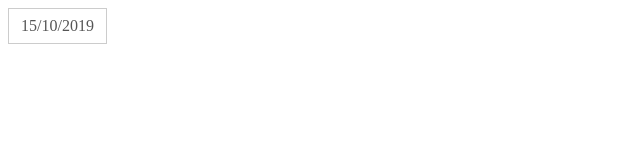
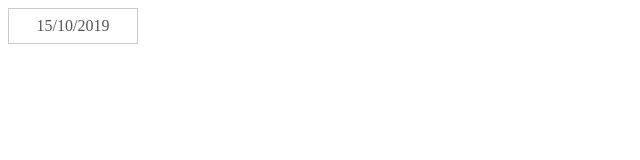
Before and after one commit to Nikhinrajkk/react-date-picker, a React app: page / in a window 1280 px wide. Shown: the top 160 px of the page, without its empty margins (0-640 px from the left). Built offline with nearby package versions, Linux system fonts and the light colour scheme.

Commit message:
Adding options to customise selector

```diff
--- a/src/js/date-picker/datePicker.jsx
+++ b/src/js/date-picker/datePicker.jsx
@@ -57,11 +57,12 @@ class DatePicker extends Component {
   daysInMonth = (month, year) => 32 - new Date(year, month, 32).getDate();
 
   hidePopup = () => {
+    const { showPopup } = this.state;
     this.setState({
-      showPopup: !this.state.showPopup,
+      showPopup: !showPopup,
       showDatePicker: true,
       showMonthPicker: false,
-      showYearPicker: false,
+      showYearPicker: false
     });
   };
 
@@ -74,9 +75,11 @@ class DatePicker extends Component {
     this.setState({
       selectedDay: day,
       selectedDate: date
-    })
+    });
     this.hidePopup();
-    this.props.onDateSelect && this.props.onDateSelect(date);
+    if (this.props.onDateSelect) {
+      this.props.onDateSelect(date);
+    }
   };
 
   onMonthSelect = (evt) => {
@@ -88,7 +91,7 @@ class DatePicker extends Component {
       selectedDate: `${selectedDay}/${monthIndex + 1}/${selectedYear}`,
       showMonthPicker: false,
       showDatePicker: true
-    })
+    });
   };
 
   onYearSelect = (evt) => {
@@ -100,7 +103,7 @@ class DatePicker extends Component {
       selectedDate: `${selectedDay}/${selectedMonth + 1}/${year}`,
       showYearPicker: false,
       showDatePicker: true
-    })
+    });
   };
 
   onPrevMonthClick = () => {
@@ -117,7 +120,7 @@ class DatePicker extends Component {
     this.setState({
       selectedYear: year,
       selectedMonth: month
-    })
+    });
   };
 
   onNextMonthClick = () => {
@@ -134,7 +137,7 @@ class DatePicker extends Component {
     this.setState({
       selectedYear: year,
       selectedMonth: month
-    })
+    });
   };
 
   onMonthPickerSelect = () => {
@@ -142,7 +145,7 @@ class DatePicker extends Component {
       showYearPicker: false,
       showMonthPicker: true,
       showDatePicker: false
-    })
+    });
   };
 
   onYearPickerSelect = () => {
@@ -150,8 +153,20 @@ class DatePicker extends Component {
       showYearPicker: true,
       showMonthPicker: false,
       showDatePicker: false
-    })
+    });
   };
+
+  getSelectionStyles = (selection, defaultSelection) => {
+    const { color } = this.props;
+
+    if (selection === defaultSelection) {
+      if (color) {
+        return { backgroundColor: color, color: 'white' };
+      }
+      return { backgroundColor: '#1ca6d9', color: 'white' };
+    }
+    return {};
+  }
 
   render() {
     const {
@@ -165,6 +180,13 @@ class DatePicker extends Component {
       showPopup
     } = this.state;
 
+    const {
+      iconURL,
+      selectorStyle = {},
+      input = false,
+      iconPosition = 'right'
+    } = this.props;
+
     const monthDays = this.daysInMonth(selectedMonth, selectedYear);
     const startDay = new Date(`${selectedMonth + 1}/1/${selectedYear}`).getDay();
     let dateArray = [];
@@ -175,16 +197,37 @@ class DatePicker extends Component {
 
     const yearArray = Array.from(Array(12), (year = selectedYear - 5, i) => year + i);
 
+    const iconPositionStyle = iconPosition === 'left' ? { flexDirection: 'row-reverse' } : {};
+    const iconStyle = iconPosition === 'left' ? { marginLeft: 0, marginRight: 5 } : {};
 
     return (
-      <div className="date-picker-wrapper">
+      <div
+        className="date-picker-wrapper"
+      >
+        {input
+          ? (
+            <input
+              type="text"
+              value={selectedDate}
+              onClick={() => this.hidePopup()}
+              style={selectorStyle}
+              className="date-picker-selector"
+            />)
+          : (
             <div
               className="date-picker-selector"
+              style={{ cursor: 'pointer', ...selectorStyle, ...iconPositionStyle }}
               onClick={() => this.hidePopup()}
               role="presentation"
             >
               {selectedDate}
-        </div>
+              {iconURL
+                && (
+                  <img src={this.props.iconURL} alt="icon" style={iconStyle} />
+                )}
+            </div>)
+        }
+
         {showPopup
           && (
             <div>
@@ -234,16 +277,16 @@ class DatePicker extends Component {
                         <div>Sa</div>
                       </div>
                       <div className="date-wrapper">
-                        {dateArray.map((date, index) => (
+                        {dateArray.map((day, index) => (
                           <div
                             onClick={evt => this.onDateSelect(evt)}
                             role="presentation"
-                            className={date !== null
-                              ? `date-item ${date === selectedDay
-                              && 'selected-date-item'}` : 'date-space'}
-                              key={`${index}-${date}`}
+                            key={`${index}-${day}`}
+                            className={day !== null
+                              ? `date-item` : 'date-space'}
+                            style={day !== null ? this.getSelectionStyles(day, selectedDay) : {}}
                           >
-                            {date}
+                            {day}
                           </div>
                         ))}
                       </div>
@@ -256,8 +299,9 @@ class DatePicker extends Component {
                         <div
                           onClick={evt => this.onMonthSelect(evt)}
                           role="presentation"
-                          className={`month-item ${index === selectedMonth && 'selected-date-item'}`}
                           key={month}
+                          className="month-item"
+                          style={this.getSelectionStyles(index, selectedMonth)}
                         >
                           {month.substring(0, 3)}
                         </div>
@@ -272,7 +316,8 @@ class DatePicker extends Component {
                           onClick={evt => this.onYearSelect(evt)}
                           role="presentation"
                           key={year}
-                          className={`year-item ${year === selectedYear && 'selected-date-item'}`}
+                          className="year-item"
+                          style={this.getSelectionStyles(year, selectedYear)}
                         >
                           {year}
                         </div>
@@ -283,9 +328,9 @@ class DatePicker extends Component {
             </div>
           )}
       </div>
-    )
+    );
   }
-};
+}
 
 DatePicker.propTypes = {
   defaultDate: PropTypes.string
--- a/src/js/date-picker/styles.css
+++ b/src/js/date-picker/styles.css
@@ -1,20 +1,22 @@
 .date-picker-wrapper {
-  border: 1px solid #ccc;
   position: relative;
   display: inline-block;
   color: #555555;
 }
 
 .date-picker-selector {
-  cursor: pointer;
+  width: 130px;
   display: flex;
   align-items: center;
+  justify-content: center;
+  border: 1px solid #ccc;
   padding: 8px 12px;
   box-sizing: border-box;
+  outline: none;
 }
 
 .date-picker-wrapper  img {
-  margin-left: 10px;
+  margin-left: 8px;
   height: 17px;
   width: 17px;
   position: relative;
@@ -122,7 +124,7 @@
 }
 
 .date-item:hover {
-  background-color: #1ca6d926;
+  background-color: #E1E1E1;
 }
 
 .month-item {
@@ -139,7 +141,7 @@
 }
 
 .month-item:hover {
-  background-color: #1ca6d926;
+  background-color: #E1E1E1;
 }
 
 .year-item {
@@ -156,12 +158,7 @@
 }
 
 .year-item:hover {
-  background-color: #1ca6d926;
-}
-
-.selected-date-item {
-  background-color: #1ca6d9;
-  color: white;
+  background-color: #E1E1E1;
 }
 
 .selected-date-item:hover {
@@ -171,11 +168,6 @@
 .date-space {
   width: 30px;
   height: 30px;
-}
-
-.date-wrapper div:active {
-  background-color: #1ca6d9;
-  color: white;
 }
 
 .month-wrapper {
```
Lines whose indentation alone changed are shown as unchanged.
